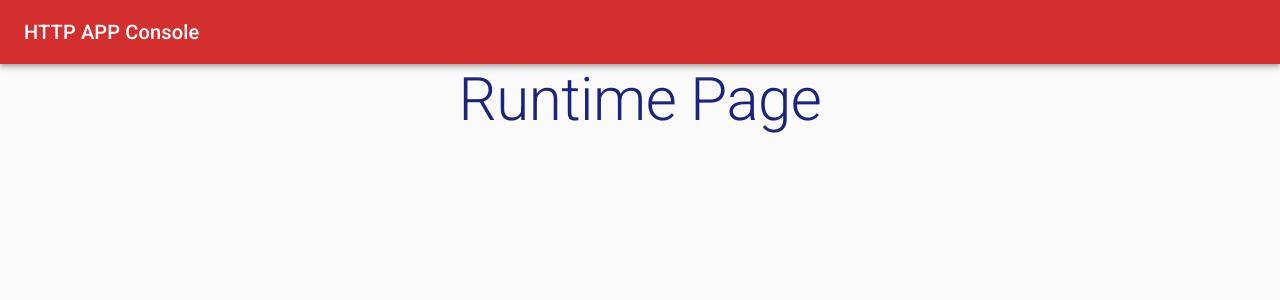
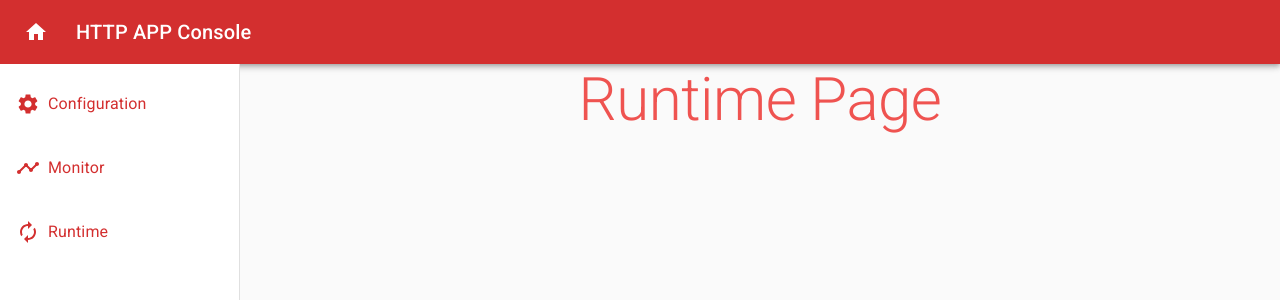
Before and after one commit to pkolawa/POC, a React (Create React App) app: page /runtime in a window 1280 px wide. Shown: the top 300 px of the page. Built offline with nearby package versions, Linux system fonts and the light colour scheme.

Commit message:
Menu Navigation and Component Look and Feel changes

```diff
--- a/src/components/App.js
+++ b/src/components/App.js
@@ -13,7 +13,7 @@ let theme = createMuiTheme({
     },
     secondary: {
       light: '#121858',
-      main: '#1a237e',
+      main: '#ef5350',
       dark: '#474f97',
       contrastText: '#000',
     },
--- a/src/components/Configuration/index.js
+++ b/src/components/Configuration/index.js
@@ -1,16 +1,34 @@
 import React from "react";
+import { withStyles } from "@material-ui/core/styles";
+import Container from "@material-ui/core/Container";
 import Typography from "@material-ui/core/Typography";
+import Menu from "../Menu";
+
+const styles = (theme) => ({
+  root: {
+    display: "flex",
+    flexWrap: "wrap",
+    flexDirection: "row",
+  },
+  container: {
+    flexBasis: `calc(100% - 240px)`,
+  },
+});
 
 class Configuration extends React.Component {
   render() {
+    const { classes } = this.props;
     return (
-      <div>
-        <Typography align="center" variant="h2" color="secondary">
-          Configuration Page
-        </Typography>
+      <div className={classes.root}>
+        <Menu />
+        <Container className={classes.container}>
+          <Typography align="center" variant="h2" color="secondary">
+            Configuration Page
+          </Typography>
+        </Container>
       </div>
     );
   }
 }
 
-export { Configuration as default }
+export default withStyles(styles)(Configuration);
--- a/src/components/Dashboard/index.js
+++ b/src/components/Dashboard/index.js
@@ -3,18 +3,21 @@ import { withStyles } from "@material-ui/core/styles";
 import Container from "@material-ui/core/Container";
 import Typography from "@material-ui/core/Typography";
 import Paper from "@material-ui/core/Paper";
+import SettingsIcon from "@material-ui/icons/Settings";
+import TimelineIcon from "@material-ui/icons/Timeline";
+import AutorenewIcon from "@material-ui/icons/Autorenew";
 import { Link } from "react-router-dom";
 
 const styles = (theme) => ({
   root: {
-    marginTop: '30px',
+    marginTop: "30px",
     display: "flex",
     flexWrap: "wrap",
     justifyContent: "center",
     "& > *": {
       margin: theme.spacing(1),
-      width: theme.spacing(16),
-      height: theme.spacing(16),
+      width: theme.spacing(24),
+      height: theme.spacing(24),
     },
     "& a": {
       textDecoration: "none",
@@ -22,8 +25,12 @@ const styles = (theme) => ({
       alignItems: "center",
       height: "inherit",
       width: "inherit",
-      justifyContent: "center"
-    }
+      justifyContent: "center",
+      flexDirection: "column",
+      "& p": {
+        fontWeight: "500"
+      }
+    },
   },
 });
 
@@ -32,17 +39,19 @@ class Dashboard extends React.Component {
     const { classes } = this.props;
     return (
       <React.Fragment>
-        <Container maxWidth="sm">
+        <Container>
           <div className={classes.root}>
             <Paper elevation={3}>
               <Link to="/configuration">
+                <SettingsIcon color="primary" />
                 <Typography align="center" color="primary">
-                  Configuration Page
+                  Configuration Management
                 </Typography>
               </Link>
             </Paper>
             <Paper elevation={3}>
               <Link to="/monitor">
+                <TimelineIcon color="primary" />
                 <Typography align="center" color="primary">
                   Monitor Page
                 </Typography>
@@ -50,8 +59,9 @@ class Dashboard extends React.Component {
             </Paper>
             <Paper elevation={3}>
               <Link to="/runtime">
+                <AutorenewIcon color="primary" />
                 <Typography align="center" color="primary">
-                  Runtime Page
+                  Runtime Management
                 </Typography>
               </Link>
             </Paper>
--- a/src/components/Header/index.js
+++ b/src/components/Header/index.js
@@ -1,22 +1,37 @@
 import React from "react";
+import { withRouter } from "react-router-dom";
 import { makeStyles } from "@material-ui/core/styles";
 import AppBar from "@material-ui/core/AppBar";
 import Toolbar from "@material-ui/core/Toolbar";
 import Typography from "@material-ui/core/Typography";
+import IconButton from "@material-ui/core/IconButton";
+import HomeIcon from "@material-ui/icons/Home";
 
 const useStyles = makeStyles((theme) => ({
   root: {
     flexGrow: 1,
-  }
+  },
+  HomeButton: {
+    marginRight: theme.spacing(2),
+  },
 }));
 
-export default function Header() {
+function Header(props) {
   const classes = useStyles();
 
   return (
     <div className={classes.root}>
       <AppBar position="static">
         <Toolbar>
+          <IconButton
+            edge="start"
+            className={classes.HomeButton}
+            color="inherit"
+            aria-label="Home"
+            onClick={() => (props.history.push('/'))}
+          >
+            <HomeIcon />
+          </IconButton>
           <Typography variant="h6" color="inherit">
             HTTP APP Console
           </Typography>
@@ -25,3 +40,5 @@ export default function Header() {
     </div>
   );
 }
+
+export default withRouter(Header);
--- /dev/null
+++ b/src/components/Menu/index.js
@@ -0,0 +1,69 @@
+import React from "react";
+import { makeStyles } from "@material-ui/core/styles";
+import Typography from "@material-ui/core/Typography";
+import Divider from "@material-ui/core/Divider";
+import Drawer from "@material-ui/core/Drawer";
+import List from "@material-ui/core/List";
+import ListItem from "@material-ui/core/ListItem";
+import SettingsIcon from "@material-ui/icons/Settings";
+import TimelineIcon from "@material-ui/icons/Timeline";
+import AutorenewIcon from "@material-ui/icons/Autorenew";
+import { Link } from "react-router-dom";
+
+const drawerWidth = 240;
+const useStyles = makeStyles((theme) => ({
+  root: {
+    flexBasis: drawerWidth,
+    "& a": {
+      textDecoration: "none",
+      display: "inline-flex",
+      paddingTop: theme.spacing(1.5),
+      paddingBottom: theme.spacing(1.5),
+      "& p": {
+          display: "inline-block",
+          paddingLeft: theme.spacing(1)
+      }
+    },
+  },
+  drawerPaper: {
+    width: drawerWidth,
+    top: "64px"
+  },
+}));
+
+export default function Menu() {
+  const classes = useStyles();
+
+  const drawer = (
+    <div>
+      <List>
+        {["Configuration", "Monitor", "Runtime"].map((text, index) => (
+          <ListItem button key={text}>
+            <Link to={`/${text.toLowerCase()}`}>
+              {text === "Configuration" && <SettingsIcon color="primary" />}
+              {text === "Monitor" && <TimelineIcon color="primary" />}
+              {text === "Runtime" && <AutorenewIcon color="primary" />}
+              <Typography align="center" color="primary">
+                {text}
+              </Typography>
+            </Link>
+          </ListItem>
+        ))}
+      </List>
+    </div>
+  );
+
+  return (
+    <div className={classes.root}>
+      <Drawer
+        classes={{
+          paper: classes.drawerPaper,
+        }}
+        variant="permanent"
+        open
+      >
+        {drawer}
+      </Drawer>
+    </div>
+  );
+}
--- a/src/components/Monitor/index.js
+++ b/src/components/Monitor/index.js
@@ -1,16 +1,34 @@
 import React from "react";
+import { withStyles } from "@material-ui/core/styles";
+import Container from "@material-ui/core/Container";
 import Typography from "@material-ui/core/Typography";
+import Menu from "../Menu";
+
+const styles = (theme) => ({
+  root: {
+    display: "flex",
+    flexWrap: "wrap",
+    flexDirection: "row",
+  },
+  container: {
+    flexBasis: `calc(100% - 240px)`,
+  },
+});
 
 class Monitor extends React.Component {
   render() {
+    const { classes } = this.props;
     return (
-      <div>
-        <Typography align="center" variant="h2" color="secondary">
-          Monitor Page
-        </Typography>
+      <div className={classes.root}>
+        <Menu />
+        <Container className={classes.container}>
+          <Typography align="center" variant="h2" color="secondary">
+            Monitor Page
+          </Typography>
+        </Container>
       </div>
     );
   }
 }
 
-export { Monitor as default }
+export default withStyles(styles)(Monitor);
--- a/src/components/Runtime/index.js
+++ b/src/components/Runtime/index.js
@@ -1,16 +1,34 @@
 import React from "react";
+import { withStyles } from "@material-ui/core/styles";
+import Container from "@material-ui/core/Container";
 import Typography from "@material-ui/core/Typography";
+import Menu from "../Menu";
+
+const styles = (theme) => ({
+  root: {
+    display: "flex",
+    flexWrap: "wrap",
+    flexDirection: "row",
+  },
+  container: {
+    flexBasis: `calc(100% - 240px)`,
+  },
+});
 
 class Runtime extends React.Component {
   render() {
+    const { classes } = this.props;
     return (
-      <div>
-        <Typography align="center" variant="h2" color="secondary">
-        Runtime Page
-        </Typography>
+      <div className={classes.root}>
+        <Menu />
+        <Container className={classes.container}>
+          <Typography align="center" variant="h2" color="secondary">
+            Runtime Page
+          </Typography>
+        </Container>
       </div>
     );
   }
 }
 
-export { Runtime as default }
+export default withStyles(styles)(Runtime);
```
